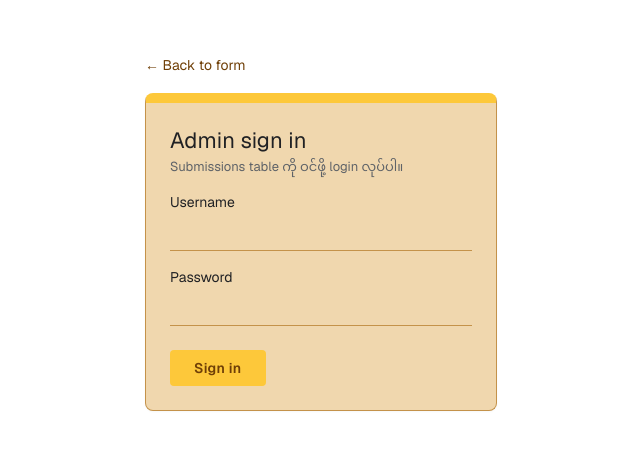
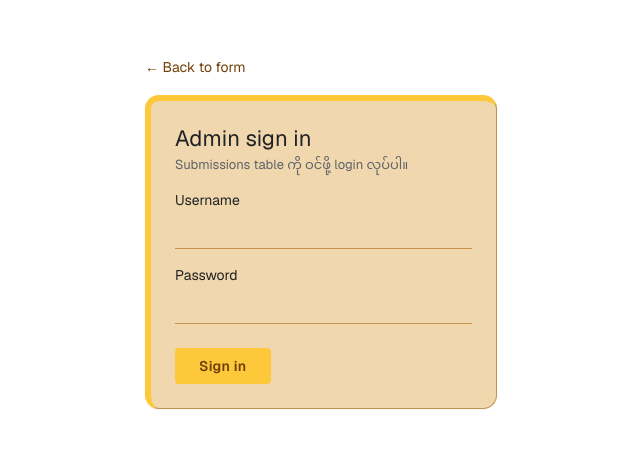
Before and after one commit to Brilliant-Dev-Studio/mfatc-media, a Next.js app: page /admin/login in a window 1280 px wide. Shown: the part 168-618 px from the top of the page, without its empty margins (319-959 px from the left). Built offline with nearby package versions, Linux system fonts and the light colour scheme.

Commit message:
fix:bugs

```diff
--- a/app/globals.css
+++ b/app/globals.css
@@ -19,7 +19,7 @@
   --gf-primary-dark: #6F3F07;
   --gf-primary-hover: #F5B800;
   --gf-primary-tint: rgba(253, 200, 58, 0.22);
-  --gf-required: #d93025;
+  --gf-required: #8B2C2C;
   --gf-hover: rgba(111, 63, 7, 0.05);
 }
 
@@ -45,15 +45,16 @@ body {
 .gf-card {
   background: var(--gf-card);
   border: 1px solid var(--gf-border);
-  border-radius: 8px;
+  border-radius: 14px;
   padding: 24px;
   box-shadow: 0 1px 2px 0 rgba(60, 64, 67, 0.04);
 }
 
 .gf-stripe-top {
-  border-top: 10px solid var(--gf-primary);
-  border-top-left-radius: 8px;
-  border-top-right-radius: 8px;
+  border-top: 6px solid var(--gf-primary);
+  border-left: 6px solid var(--gf-primary);
+  border-top-left-radius: 14px;
+  border-top-right-radius: 14px;
 }
 
 .gf-label {
@@ -172,7 +173,12 @@ body {
 }
 .gf-link:hover { text-decoration: underline; }
 
-.required-mark { color: var(--gf-required); margin-left: 2px; }
+.required-mark {
+  margin-left: 6px;
+  font-size: 12px;
+  font-weight: 500;
+  color: var(--gf-required);
+}
 
 .gf-chip {
   display: inline-flex;
--- a/app/page.tsx
+++ b/app/page.tsx
@@ -213,7 +213,8 @@ export default function FormPage() {
           </h1>
           <p className="mt-1 text-xs text-muted sm:text-sm">Myanmar Film Acting Promotion Course</p>
           <p className="mt-3 gf-helper">
-            Submit လုပ်ပေးတာ ကျေးဇူးပါ။
+            လျှောက်လွှာ တင်ပေးတဲ့အတွက် ကျေးဇူးတင်ပါတယ်။ MFATC team က
+            မကြာခင် ဆက်သွယ်ပါမယ်။
           </p>
           <div className="mt-5">
             <button
@@ -224,7 +225,7 @@ export default function FormPage() {
               }}
               className="gf-link text-sm"
             >
-              Submit another response
+              နောက်တစ်ခု ထပ်တင်မယ်
             </button>
           </div>
         </div>
@@ -302,9 +303,9 @@ export default function FormPage() {
             </p>
           </div>
           <div className="mt-4 gf-divider" />
-          <p className="mt-3 text-sm">
-            <span className="required-mark">*</span>
-            <span className="ml-1">Indicates required question</span>
+          <p className="mt-3 text-sm text-muted">
+            <span className="required-mark">လိုအပ်*</span>
+            <span className="ml-2">ပါတဲ့ အချက်တွေ ဖြည့်ပေးပါ။</span>
           </p>
         </header>
 
@@ -616,13 +617,9 @@ export default function FormPage() {
             {busy ? "Submitting…" : "Submit"}
           </button>
           <button type="button" onClick={resetForm} className="gf-btn-text">
-            Clear form
+            ပြန်ရှင်းမယ်
           </button>
         </div>
-
-        <p className="text-on-stage mt-1 px-1 text-xs">
-          Never submit passwords through this form.
-        </p>
       </form>
 
       <footer className="text-on-stage mt-6 px-2 text-center text-xs leading-relaxed">
@@ -658,7 +655,7 @@ function Question({
     <section className="gf-card">
       <div className="gf-question">
         {label}
-        {required && <span className="required-mark">*</span>}
+        {required && <span className="required-mark">လိုအပ်*</span>}
       </div>
       {helper && <p className="mt-1 gf-helper">{helper}</p>}
       <div className="mt-4">{children}</div>
```
